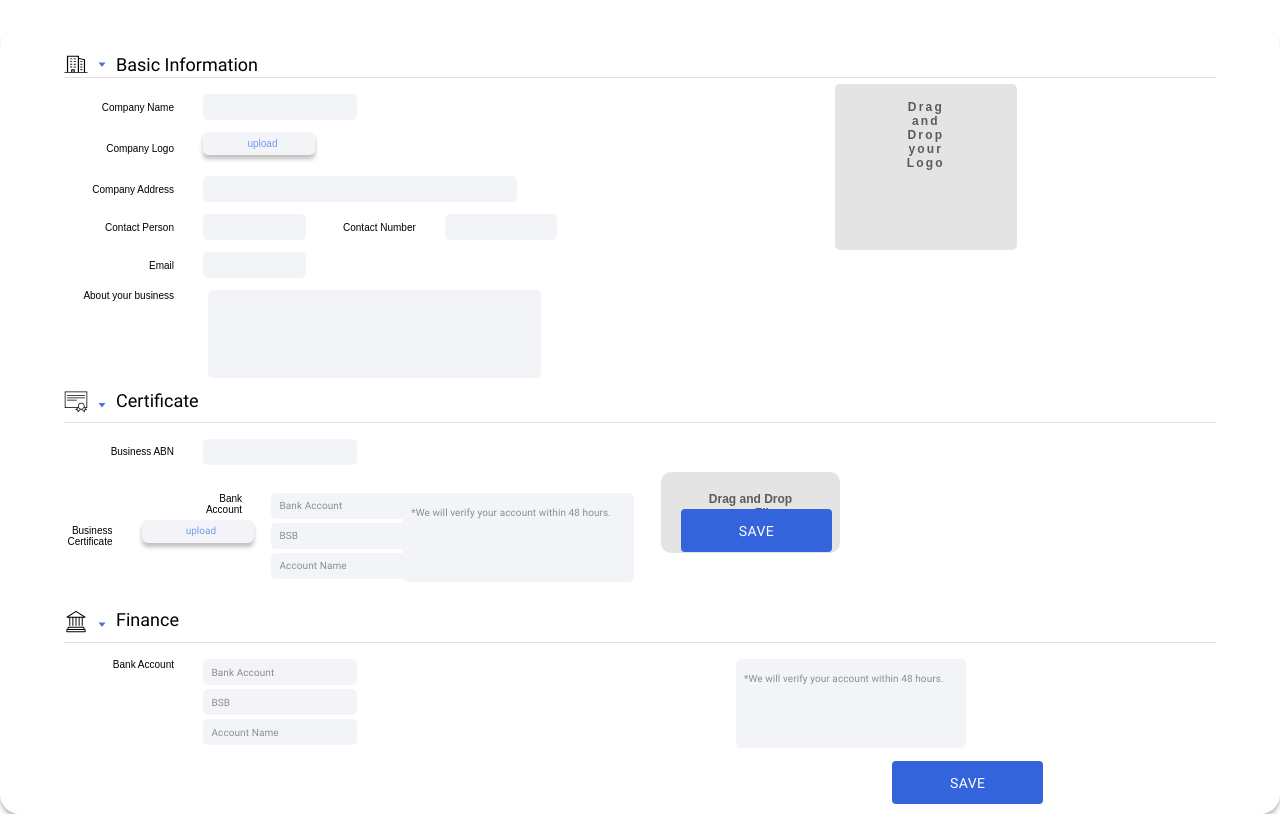
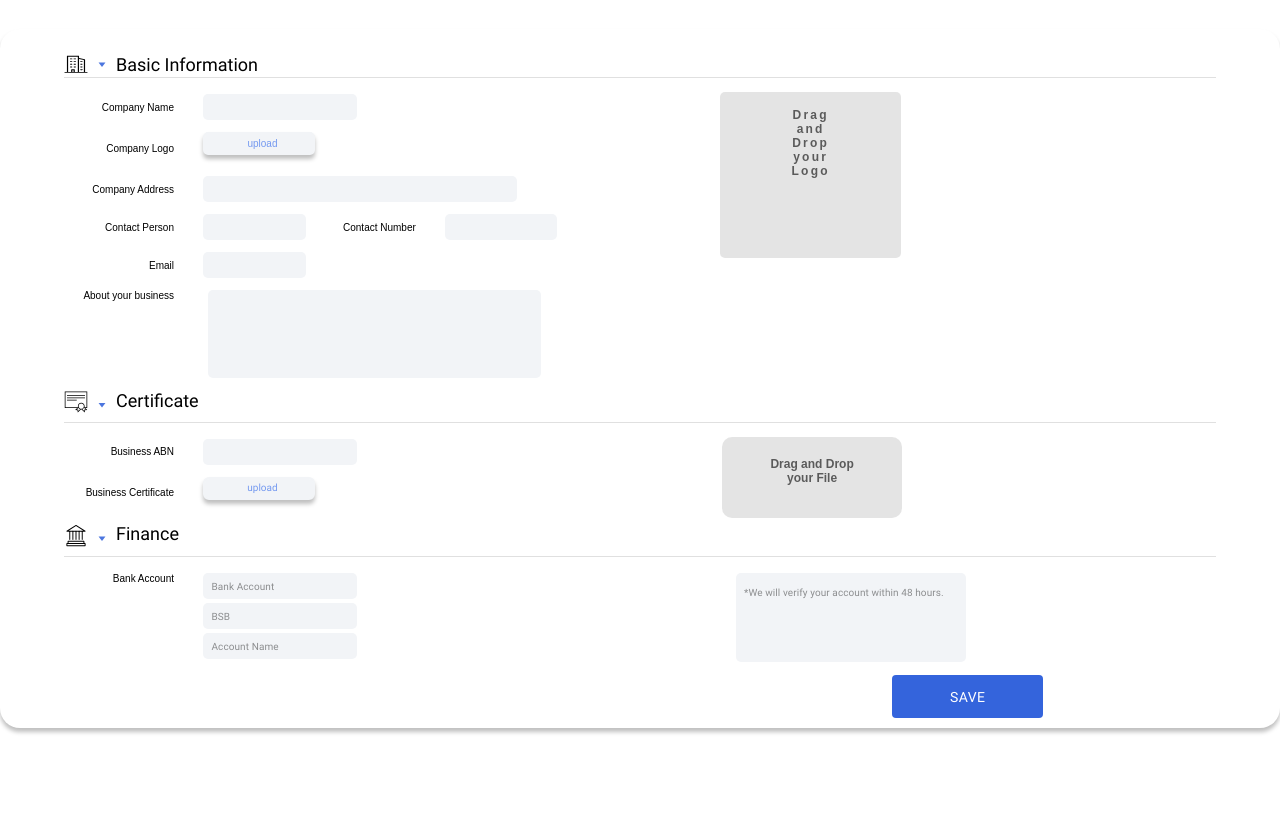
Before and after one commit to chengguang-li0313/WebProject, a React app: page /Dashboard/components/account/companyInfo in a window 1280 px wide. Built offline with nearby package versions, Linux system fonts and the light colour scheme; some packages are replaced by stand-ins of ours.

Commit message:
dashboard-account-companyInfo UI fixed

```diff
--- a/pages/Attachment/fileUpload/fileUpload.styles.js
+++ b/pages/Attachment/fileUpload/fileUpload.styles.js
@@ -16,7 +16,7 @@
 
 export const FileUploadContainer = styled.section`
   position: relative;
-  margin: -6vh 0px 0px 31.8vw;
+  margin: -5vh 0px 0px 31.8vw;
   padding: 0px 3vw;
   display: flex;
   flex-direction: column;
--- a/pages/Attachment/imgDragandDrop/imgDragandDrop.styles.js
+++ b/pages/Attachment/imgDragandDrop/imgDragandDrop.styles.js
@@ -17,7 +17,7 @@
 
 export const FileUploadContainer = styled.section`
   position: relative;
-  margin: -6vh 0px 0px 40.6vw;
+  margin: -5vh 0px 0px 31.6vw;
   padding: 0px 5.6vw;
   display: flex;
   flex-direction: column;
--- a/pages/Dashboard/components/account/companyInfo.tsx
+++ b/pages/Dashboard/components/account/companyInfo.tsx
@@ -215,7 +215,7 @@
         </div>
         <Divider />
         <Grid className={styles.company_basic_for_row} container>
-          <Grid item md={9} sm={10}>
+          <Grid item md={12} >
             <div className={styles.formControl}>
               <div className={styles.inputLabel_root}>
                 {t("landing.contactForm.companyName")}
@@ -313,9 +313,18 @@
               />
             </div>
           </Grid>
-          <Grid item md={3} sm={2}>
-            <div className={styles.formControl_avatar}></div>
-          </Grid>
+          {/* <Grid item md={3} sm={2}> */}
+            {/* <div className={styles.formControl_avatar}> */}
+            {/* <div>
+                <LogoDragandDrop
+                    accept=".jpg,.png,.jpeg,"
+                    label="Profile Image(s)"
+                    updateFilesCb={updateUploadedFiles}
+                    getLogo={setUploadedLogo}
+                />
+              </div> */}
+            {/* </div> */}
+          {/* </Grid> */}
         </Grid>
 
         <div className={styles.board_title_container}>
@@ -363,30 +372,10 @@
                         getFile={setUploadedFiles}
                     />
                 </div>
-                <Divider/>
-                <Grid className={styles.company_basic_for_row} container>
-                    <Grid item xs={7}>
-                        <div  className={styles.formControl_Aboutyourbusiness}>
-                            <div className={styles.inputLabel_root} >{t("dashboard.acc.finance.BankAccount")}</div>
-                            <div className={styles.inputBase_group}>
-                                <InputBase placeholder="Bank Account" required classes={{root:styles.company_Form_input_bank,input:styles.company_base_input}} value={bankAccount} onChange={handleChangebankAccount} />
-                                <InputBase placeholder="BSB" required classes={{root:styles.company_Form_input_bank,input:styles.company_base_input}} value={bsb} onChange={handleChangebsb} />
-                                <InputBase placeholder="Account Name" required classes={{root:styles.company_Form_input_bank,input:styles.company_base_input}} value={accountNumber} onChange={handleChangeaccountNumber} />
-                            </div>
-                        </div>
 
-
-
-                    </Grid>
-                    <Grid item xs={5}>
-                    {/* <div  className={styles.cert_img}> */}
-                    <InputBase placeholder="*We will verify your account within 48 hours." multiline={true} rows="5" classes={{root:styles.company_Form_input_verify,input:styles.company_base_input}} value={verify} onChange={handleChangeverify} />
-                    {/* </div> onClick={handleSubmit} */}
-                    </Grid>
-                </Grid>
-                <div className={styles.saveButton_wrapper}>
+                {/* <div className={styles.saveButton_wrapper}>
                     <Button type="submit" className={styles.saveButton}>{t("common.save")}</Button>
-                </div>
+                </div> */}
               </div>
             </Grid>
             <Grid item xs={4}>
```
